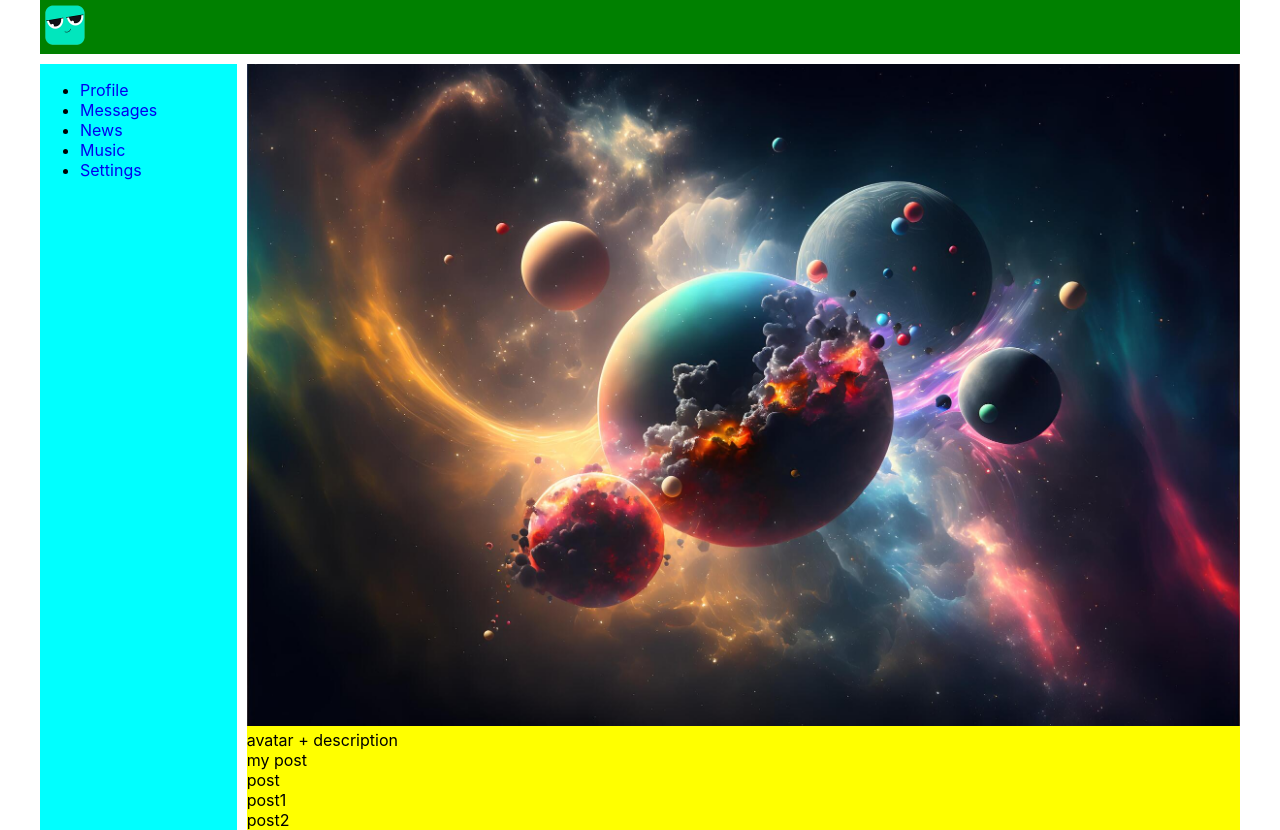
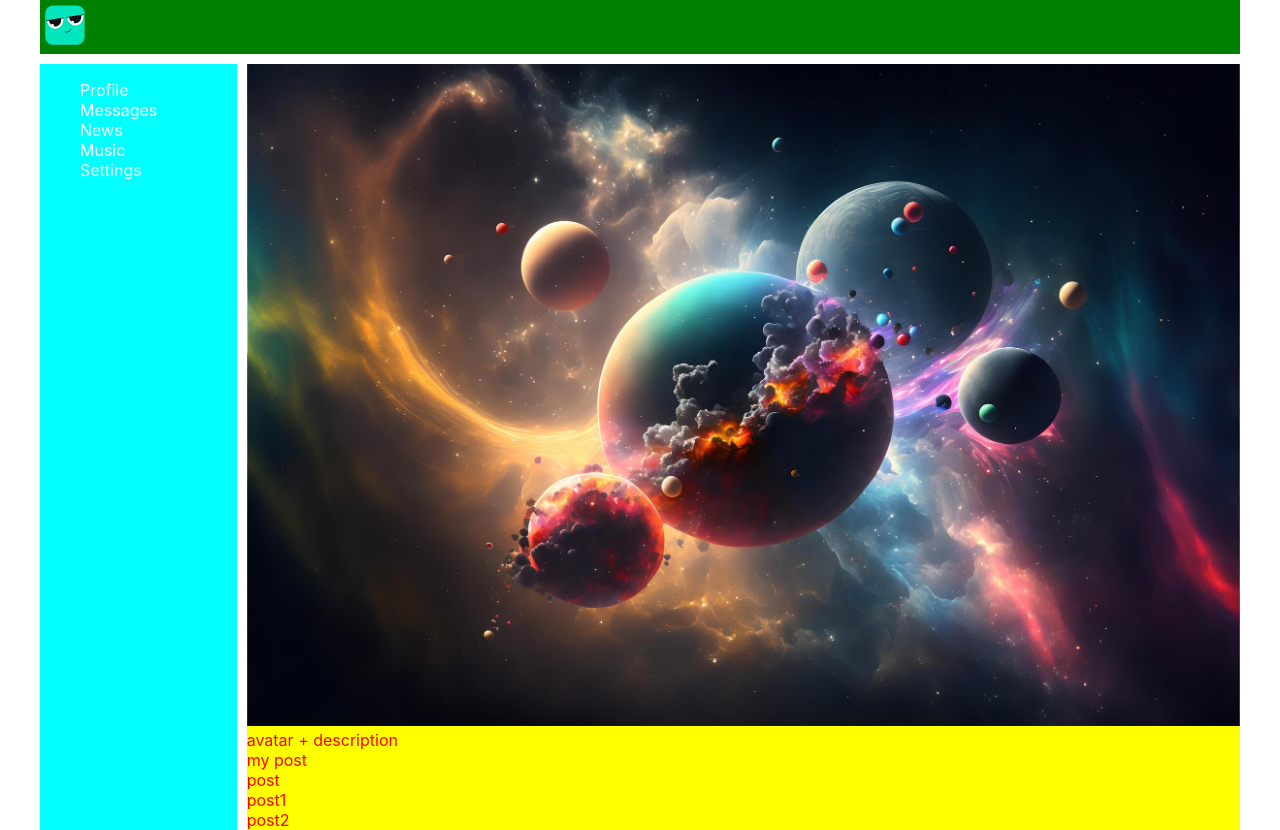
Before and after one commit to naumovn808/pet-react, a React (Create React App) app: page / in a window 1280 px wide. Built offline with nearby package versions, Linux system fonts and the light colour scheme.

Commit message:
fix: change components structure

```diff
--- a/src/App.css
+++ b/src/App.css
@@ -9,44 +9,3 @@ max-width: 1200px;
 width: 100%;
 margin: 0 auto;
 }
-
-.header {
-  grid-area: header;
-
-  background-color: green;
-}
-
-.header img {
-  width: 50px;
-  height: 50px;
-  object-fit: cover;
-}
-
-.nav {
-  grid-area: nav;
-  background-color: aqua;
-}
-
-.nav__list {
-  display: flex;
-  flex-direction: column;
-  justify-content: center;
-
-}
-
-.nav__item {
-  list-style: none;
-}
-
-.nav__link {
-  text-decoration: none;
-}
-
-.main-content {
-  grid-area: main;
-  background-color: yellow;
-}
-
-.main-content img {
-  width: 100%;
-}
--- a/src/components/Header.js
+++ b/src/components/Header.js
@@ -1,9 +1,10 @@
 import React from 'react';
 import images from "../images/yappi.png";
+import classes from './Header.module.css';
 
 export default function Header() {
     return (
-        <header className='header'>
+        <header className={classes.header}>
             <img alt="logotype." src={images} width={50} height={50} />
         </header>
     )
--- /dev/null
+++ b/src/components/Header.module.css
@@ -0,0 +1,11 @@
+.header {
+    grid-area: header;
+
+    background-color: green;
+  }
+
+  .header img {
+    width: 50px;
+    height: 50px;
+    object-fit: cover;
+  }
--- a/src/components/Navbar.js
+++ b/src/components/Navbar.js
@@ -1,14 +1,15 @@
 import React from 'react';
+import classes from './Navbar.module.css'
 
 export default function Navbar() {
     return (
-        <nav className='nav'>
+        <nav className={classes.nav}>
             <ul className='nav__list'>
-                <li><a href='#' className='nav__link'>Profile</a></li>
-                <li><a href='#' className='nav__link'>Messages</a></li>
-                <li><a href='#' className='nav__link'>News</a></li>
-                <li><a href='#' className='nav__link'>Music</a></li>
-                <li><a href='#' className='nav__link'>Settings</a></li>
+                <li className={classes.nav__item}><a href='#' className={classes.nav__link}>Profile</a></li>
+                <li className={classes.nav__item}><a href='#' className={classes.nav__link}>Messages</a></li>
+                <li className={classes.nav__item}><a href='#' className={classes.nav__link}>News</a></li>
+                <li className={classes.nav__item}><a href='#' className={classes.nav__link}>Music</a></li>
+                <li className={classes.nav__item}><a href='#' className={classes.nav__link}>Settings</a></li>
             </ul>
         </nav>
     )
--- /dev/null
+++ b/src/components/Navbar.module.css
@@ -0,0 +1,20 @@
+.nav {
+    grid-area: nav;
+    background-color: aqua;
+  }
+
+  .nav__list {
+    display: flex;
+    flex-direction: column;
+    justify-content: center;
+
+  }
+
+  .nav__item {
+    list-style: none;
+  }
+
+  .nav__link {
+    color:white;
+    text-decoration: none;
+  }
--- a/src/components/Profile.js
+++ b/src/components/Profile.js
@@ -1,9 +1,10 @@
 import React from "react";
 import mainImg from "../images/main.jpg";
+import classes from './Profile.module.css';
 
-export default function Profile () {
+export default function Profile() {
     return (
-        <main className='main-content'>
+        <main className={classes.main__content}>
 
             <div>
 
@@ -11,11 +12,11 @@ export default function Profile () {
 
             </div>
 
-            <div>
+            <div className={classes.main__item}>
                 avatar + description
             </div>
 
-            <div>
+            <div className={classes.main__item}>
                 my post
                 <div>
                     post
--- /dev/null
+++ b/src/components/Profile.module.css
@@ -0,0 +1,12 @@
+.main__content {
+    grid-area: main;
+    background-color: yellow;
+  }
+
+  .main__content img {
+    width: 100%;
+  }
+
+  .main__item {
+  color: red;
+  }
```
